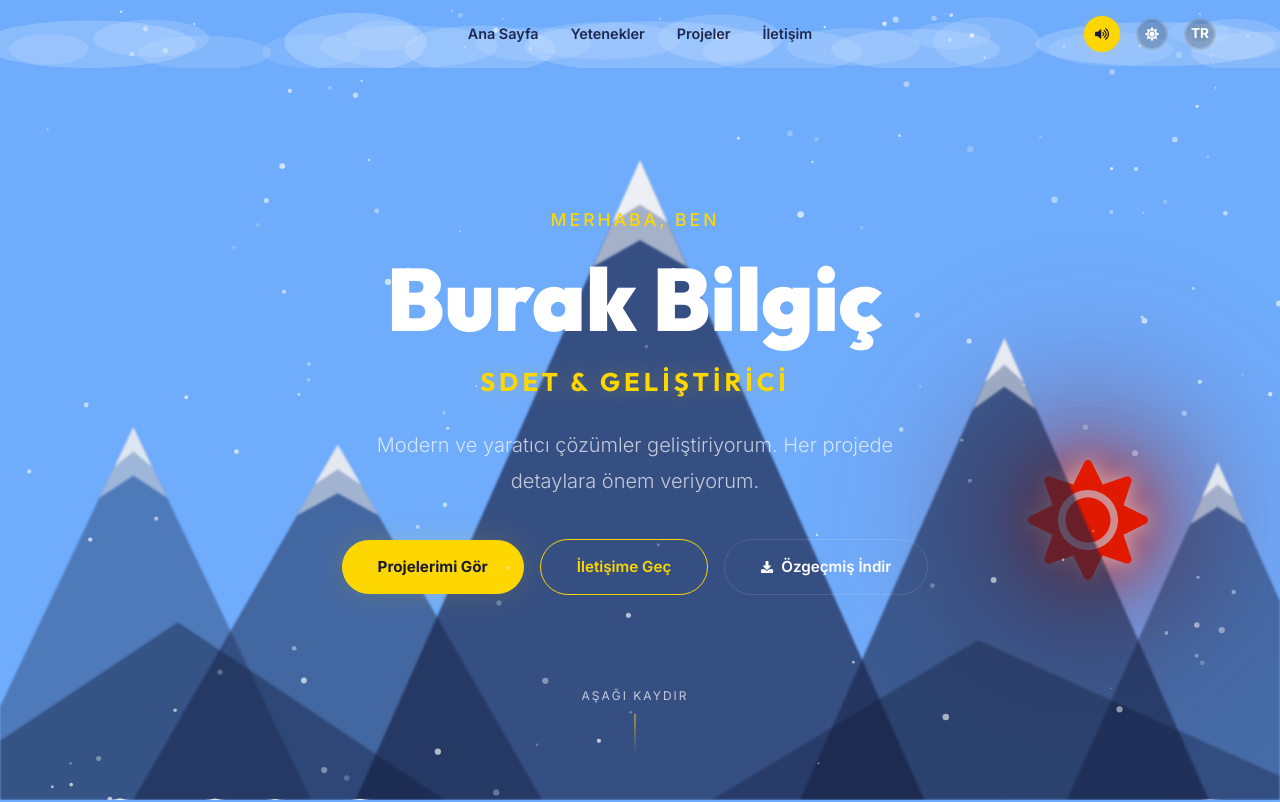
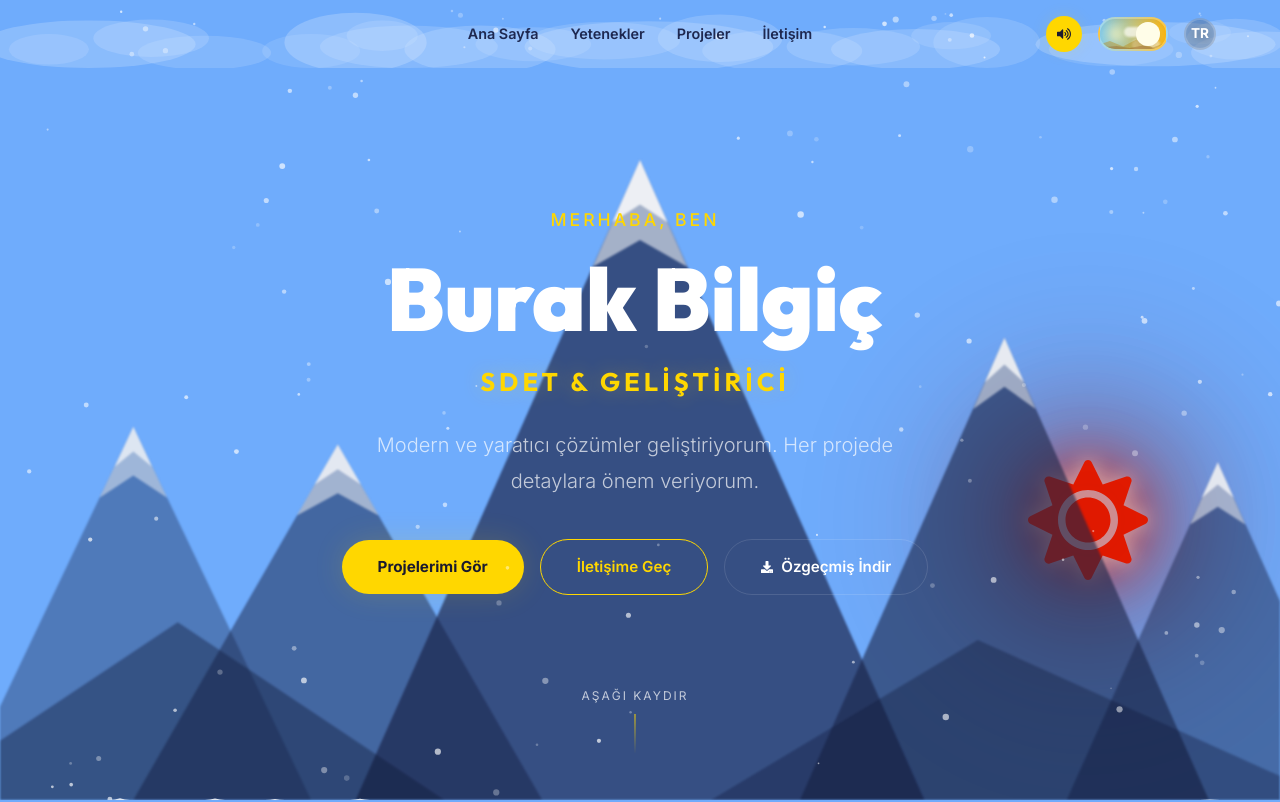
Before and after one commit to Lurall/Burak-Bilgic-Portfolio, a Next.js app: page / in a window 1280 px wide. Shown: the top 802 px of the page. Built offline with nearby package versions, Linux system fonts and the light colour scheme.

Commit message:
feat: add custom day/night theme toggle matching design

```diff
--- a/src/components/Navbar.tsx
+++ b/src/components/Navbar.tsx
@@ -6,6 +6,7 @@ import { FaTimes, FaSun, FaMoon } from "react-icons/fa";
 import MusicPlayer from "./MusicPlayer";
 import { useLanguage } from "@/context/LanguageContext";
 import { useTheme } from "@/context/ThemeContext";
+import ThemeToggle from "./ThemeToggle";
 
 export default function Navbar() {
     const [scrolled, setScrolled] = useState(false);
@@ -122,14 +123,7 @@ export default function Navbar() {
                 {/* Volume, Theme & Language Switcher (far right, absolute) */}
                 <div className="flex items-center gap-4 absolute right-6 top-1/2 -translate-y-1/2">
                     <MusicPlayer />
-                    <button
-                        onClick={toggleTheme}
-                        className="flex items-center justify-center w-8 h-8 rounded-full cursor-pointer overflow-hidden transition-transform hover:scale-110"
-                        style={{ border: "2px solid rgba(255,255,255,0.2)", background: "rgba(0,0,0,0.2)", color: "white" }}
-                        aria-label="Toggle Theme"
-                    >
-                        {theme === "dark" ? <FaMoon size={14} /> : <FaSun size={14} />}
-                    </button>
+                    <ThemeToggle />
                     <button
                         onClick={toggleLanguage}
                         className="flex items-center justify-center w-8 h-8 rounded-full cursor-pointer overflow-hidden transition-transform hover:scale-110 uppercase text-white font-bold"
--- /dev/null
+++ b/src/components/ThemeToggle.tsx
@@ -0,0 +1,99 @@
+"use client";
+
+import { motion, AnimatePresence } from "framer-motion";
+import { useTheme } from "@/context/ThemeContext";
+
+export default function ThemeToggle() {
+    const { theme, toggleTheme } = useTheme();
+    const isDark = theme === "dark";
+
+    return (
+        <button
+            onClick={toggleTheme}
+            className="relative w-[70px] h-[34px] rounded-full p-1 cursor-pointer overflow-hidden border-2 border-white/20 shadow-inner flex items-center"
+            style={{
+                background: isDark
+                    ? "linear-gradient(to right, #0d1b2a, #1b263b)"
+                    : "linear-gradient(to right, #87ceeb, #fdb813)",
+                outline: "none"
+            }}
+            aria-label="Toggle Theme"
+        >
+            {/* Background elements (Stars/Clouds) */}
+            <AnimatePresence mode="wait">
+                {isDark ? (
+                    <motion.div
+                        key="night-bg"
+                        initial={{ opacity: 0, y: 10 }}
+                        animate={{ opacity: 1, y: 0 }}
+                        exit={{ opacity: 0, y: -10 }}
+                        className="absolute inset-0 pointer-events-none"
+                    >
+                        {/* Stars */}
+                        <div className="absolute top-2 left-8 w-1 h-1 bg-white rounded-full opacity-60" />
+                        <div className="absolute top-4 left-10 w-0.5 h-0.5 bg-white rounded-full opacity-40" />
+                        <div className="absolute top-6 left-12 w-1 h-1 bg-white rounded-full opacity-80" />
+
+                        {/* Moon Icon (on the right when dark) */}
+                        <div className="absolute right-2 top-1/2 -translate-y-1/2 text-white/80 scale-75">
+                            <svg width="20" height="20" viewBox="0 0 24 24" fill="currentColor">
+                                <path d="M12.1,22c-4.8,0-9-3.3-10.1-7.9s1.4-9.3,5.8-11.2c0.4-0.1,0.7,0.1,0.8,0.4c0.1,0.3,0,0.7-0.3,0.9c-3.1,1.9-4.1,5.9-2.2,9  s5.9,4.1,9,2.2c0.3-0.2,0.6-0.1,0.8,0.1c0.2,0.2,0.3,0.6,0.1,0.8C15.1,20.4,13.6,21.7,12.1,22C12.1,22,12.1,22,12.1,22z" />
+                            </svg>
+                        </div>
+                    </motion.div>
+                ) : (
+                    <motion.div
+                        key="day-bg"
+                        initial={{ opacity: 0, y: 10 }}
+                        animate={{ opacity: 1, y: 0 }}
+                        exit={{ opacity: 0, y: -10 }}
+                        className="absolute inset-0 pointer-events-none"
+                    >
+                        {/* Clouds */}
+                        <div className="absolute top-2 left-6 w-5 h-2.5 bg-white/70 rounded-full blur-[1px]" />
+                        <div className="absolute top-5 left-8 w-7 h-3 bg-white/50 rounded-full blur-[1px]" />
+
+                        {/* Sun silhouette or glow on the left */}
+                        <div className="absolute left-2 top-1/2 -translate-y-1/2 w-4 h-4 bg-yellow-100 rounded-full blur-[4px] opacity-60" />
+
+                        {/* Mountain silhouettes (hills) */}
+                        <div
+                            className="absolute bottom-0 left-0 w-full h-4 bg-[#b8860b]/40"
+                            style={{ clipPath: "polygon(0 100%, 0 70%, 15% 50%, 35% 85%, 55% 40%, 80% 90%, 100% 60%, 100% 100%)" }}
+                        />
+                        <div
+                            className="absolute bottom-0 left-0 w-full h-2.5 bg-[#8b4513]/30"
+                            style={{ clipPath: "polygon(0 100%, 0 85%, 25% 70%, 45% 90%, 65% 65%, 85% 95%, 100% 80%, 100% 100%)" }}
+                        />
+                    </motion.div>
+                )}
+            </AnimatePresence>
+
+            {/* The Knob */}
+            <motion.div
+                className="relative z-10 w-6 h-6 rounded-full shadow-lg flex items-center justify-center overflow-hidden"
+                animate={{
+                    x: isDark ? 0 : 32,
+                    backgroundColor: isDark ? "#e0e0e0" : "#ffffff",
+                }}
+                transition={{
+                    type: "spring",
+                    stiffness: 500,
+                    damping: 30
+                }}
+            >
+                {/* Visual texture on the knob (craters for moon, or glow for sun) */}
+                {isDark && (
+                    <div className="absolute inset-0 opacity-20 bg-black/10">
+                        <div className="absolute top-1 left-3 w-1.5 h-1.5 bg-black rounded-full" />
+                        <div className="absolute top-3 left-1 w-1 h-1 bg-black rounded-full" />
+                        <div className="absolute top-4 left-4 w-0.5 h-0.5 bg-black rounded-full" />
+                    </div>
+                )}
+                {!isDark && (
+                    <div className="absolute inset-0 bg-yellow-100 opacity-20 animate-pulse" />
+                )}
+            </motion.div>
+        </button>
+    );
+}
```
